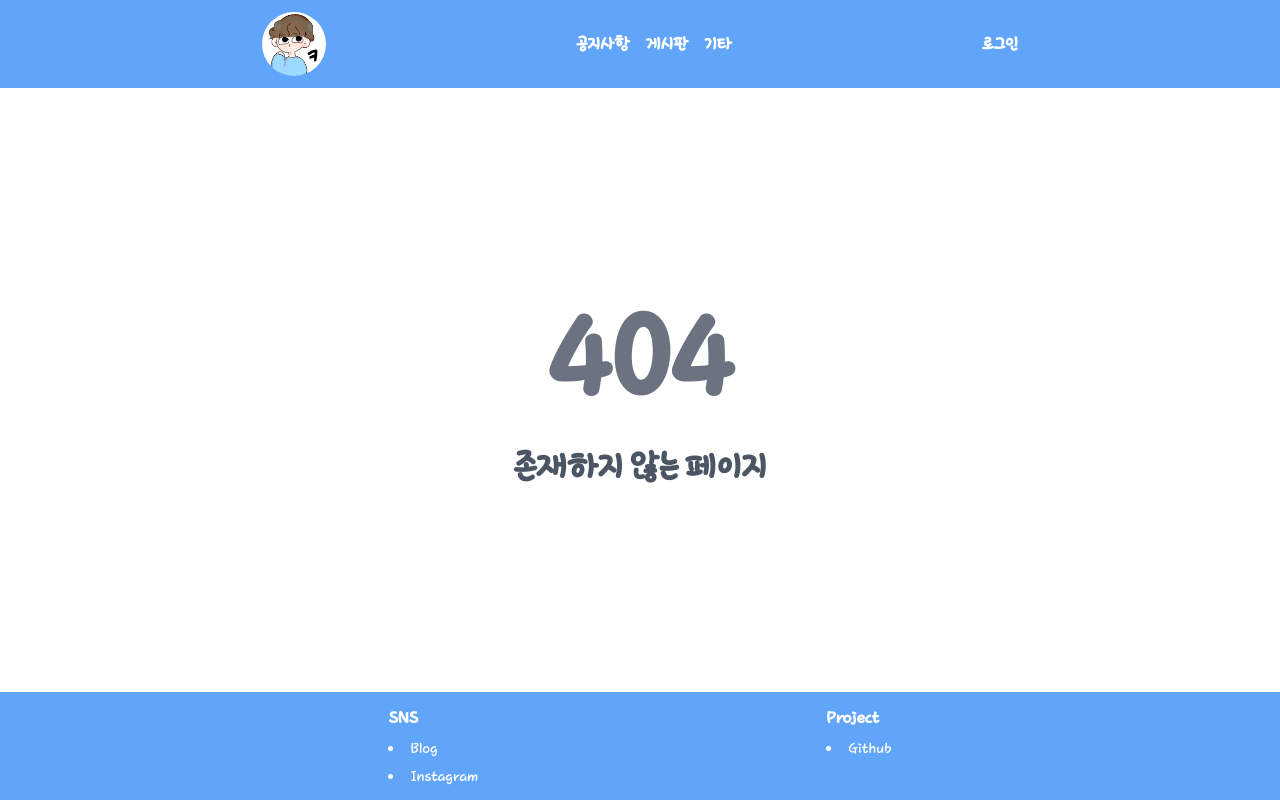
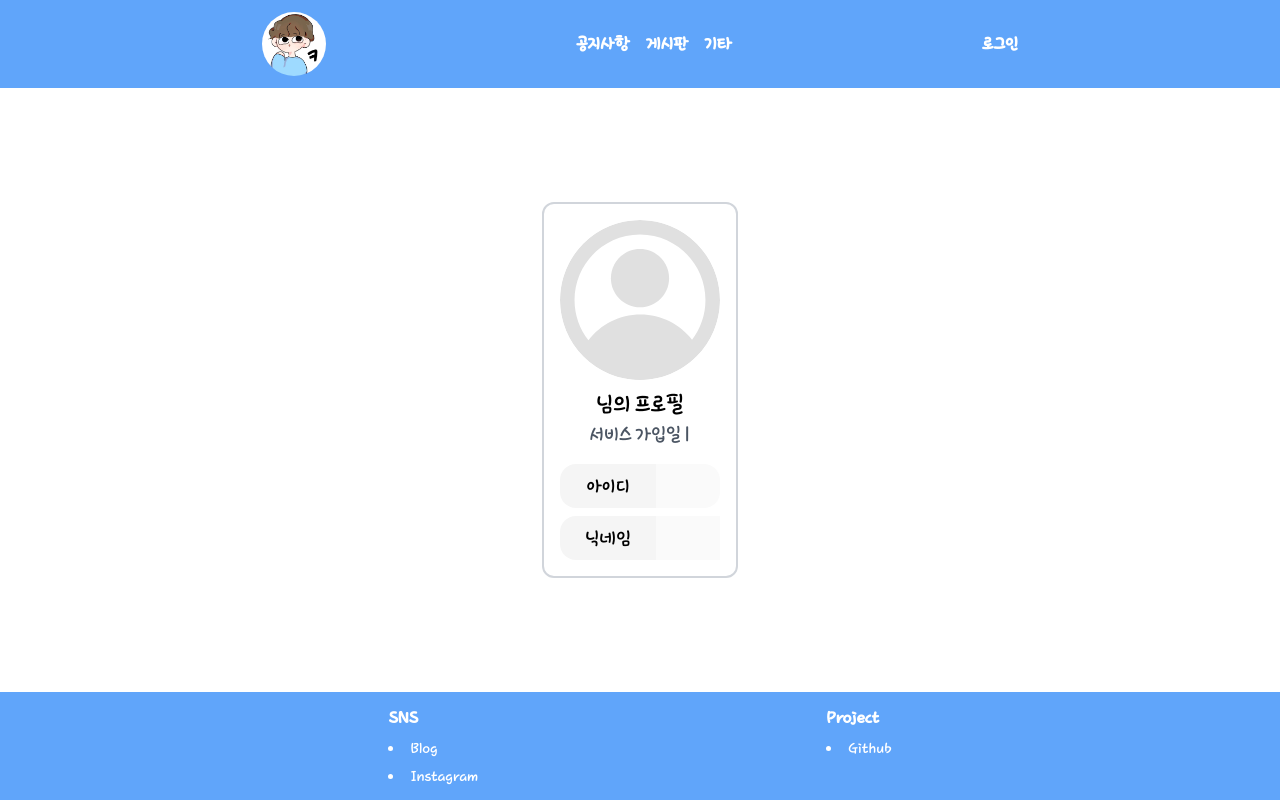
Before and after one commit to Baebin/BinProject_Frontend, a React (Create React App) app: page /profile/1 in a window 1280 px wide. Before the commit this address had no page. Built offline with nearby package versions, Linux system fonts and the light colour scheme; no server answers.

Commit message:
User Profile Added

```diff
--- a/src/App.tsx
+++ b/src/App.tsx
@@ -11,6 +11,7 @@ import MyProfile from "./pages/account/MyProfile";
 import NoticePage from "./pages/notice/NoticePage";
 import NoticeDetailPage from "./pages/notice/NoticeDetailPage";
 import NoticeEditPage from "./pages/notice/NoticeEditPage";
+import UserProfile from "./pages/account/UserProfile";
 
 function App() {
     return (
@@ -25,6 +26,7 @@ function App() {
                         <Route path="/register" element={<RegisterPage />}></Route>
 
                         <Route path="/profile" element={<MyProfile />}></Route>
+                        <Route path="/profile/:idx" element={<UserProfile />}></Route>
 
                         <Route path="/notice" element={<NoticePage />}></Route>
                         <Route path="/notice/:idx" element={<NoticeDetailPage />}></Route>
--- /dev/null
+++ b/src/pages/account/UserProfile.tsx
@@ -0,0 +1,86 @@
+import React, {useEffect, useState} from 'react';
+import {apiManager} from "../../utility/ApiManager";
+import {ErrorDto} from "../../model/dto/ErrorDto";
+import {useNavigate, useParams} from "react-router-dom";
+import {imageManager, images} from "../../utility/ImageManager";
+
+function UserProfile() {
+    const pageName = "프로필";
+
+    const {idx} = useParams();
+
+    const [profile, setProfile] = useState<string>(images.profileNotFound);
+
+    const [id, setId] = useState<string | null>(null);
+    const [name, setName] = useState<string | null>(null);
+    const [regDate, setRegDate] = useState<number | null>(null);
+
+    const navigate = useNavigate();
+
+    useEffect(() => {
+        apiManager.get(
+            "account/load/profile",
+            {
+                idx: idx,
+            },
+            (res : any) => {
+                setProfile(
+                    imageManager.getProfile(res.data.idx)
+                );
+
+                setId(res.data.id);
+                setName(res.data.name);
+                setRegDate(res.data.reg_date);
+            },
+            (error : ErrorDto) => {
+                if (apiManager.handleException(error, navigate, pageName))
+                    return;
+            }
+        );
+    }, []);
+
+    return (
+        <div className="p-4">
+            <div
+                className="flex flex-col items-center p-4 gap-y-2 border-2 border-gray-300 rounded-xl text-xl text-center">
+                <img className="w-40 h-40 rounded-full cursor-pointer hover:shadow-xl"
+                     src={profile}
+                     alt="logo"
+                     onError={(e) => {
+                         setProfile(images.profileNotFound);
+                     }}
+                />
+                <div>
+                    <p className="text-2xl">
+                        {name}님의 프로필
+                    </p>
+                    <p className="mb-2 text-gray-600 text-xl">
+                        서비스 가입일 | {regDate}
+                    </p>
+                </div>
+                <div className="w-full flex bg-white rounded-2xl hover:shadow-md">
+                    <div className="px-6 py-2 bg-neutral-100 rounded-l-2xl">
+                        <p className="w-12">
+                            아이디
+                        </p>
+                    </div>
+                    <p className="grow px-6 py-2 break-all bg-neutral-50 rounded-r-2xl text-left">
+                        {id}
+                    </p>
+                </div>
+                <div className="w-full flex bg-white rounded-2xl hover:shadow-md">
+                    <div className="flex items-center px-6 py-2 bg-neutral-100 rounded-l-2xl">
+                        <p className="w-12">
+                            닉네임
+                        </p>
+                    </div>
+                    <p className="flex items-center grow px-6 py-1 break-all bg-neutral-50 text-left">
+                        {name}
+                    </p>
+                </div>
+            </div>
+        </div>
+    );
+}
+
+export default UserProfile;
--- a/src/pages/notice/NoticeDetailPage.tsx
+++ b/src/pages/notice/NoticeDetailPage.tsx
@@ -58,9 +58,9 @@ function NoticeDetailPage() {
     return (
         <div className="w-screen max-w-[700px] p-4">
             <div className="border-b pb-2">
-                <p className="text-xl">
+                <button className="text-xl hover:opacity-80" onClick={() => navigate("/notice")}>
                     [공지]
-                </p>
+                </button>
                 <div className="flex justify-between items-center mb-4">
                     <p className="text-2xl">
                         {title}
@@ -74,6 +74,8 @@ function NoticeDetailPage() {
                     }
                 </div>
                 <div className="flex items-center gap-x-2 text-lg">
+                    <button className="flex items-center gap-x-2 hover:opacity-80"
+                            onClick={() => navigate(`/profile/${authorIdx}`)}>
                         <img className="w-8 h-8 rounded-full"
                              src={imageManager.getProfile(authorIdx)}
                              onError={(e: any) => {
@@ -81,6 +83,7 @@ function NoticeDetailPage() {
                              }}
                         />
                         <p className="text-gray-500">{authorName}</p>
+                    </button>
                     <p className="text-gray-400">{regDate}</p>
                 </div>
             </div>
--- a/src/pages/notice/NoticeEditPage.tsx
+++ b/src/pages/notice/NoticeEditPage.tsx
@@ -140,9 +140,9 @@ function NoticeDetailPage() {
     return (
         <div className="w-screen max-w-[700px] p-4">
             <div className="border-b pb-2">
-                <p className="text-xl">
+                <button className="text-xl hover:opacity-80" onClick={() => navigate("/notice")}>
                     [공지]
-                </p>
+                </button>
                 <div className="flex justify-between items-center mb-4">
                     <input className="grow mr-4 text-2xl" type="text" value={title ?? ""}
                            onChange={(e: any) => setTitle(e.target.value)}/>
--- a/src/pages/notice/NoticePage.tsx
+++ b/src/pages/notice/NoticePage.tsx
@@ -11,18 +11,20 @@ function NoticePage() {
 
     const renderPost = (idx : any, logo: any, title : string, author : string, regDate : string) => {
         return (
-            <button className="flex flex-col w-60 pt-4 pl-4 pr-4 p-2 border-2 rounded-2xl cursor-pointer hover:shadow-xl" key={idx}
-                    onClick={() => navigate(`/notice/${idx}`)}>
+            <button
+                className="flex flex-col w-60 pt-4 pl-4 pr-4 p-2 border-2 rounded-2xl cursor-pointer hover:shadow-xl"
+                key={idx}
+                onClick={() => navigate(`/notice/${idx}`)}>
                 <img className="w-full h-full"
                      src={logo}
-                     onError={(e : any) => {
+                     onError={(e: any) => {
                          e.target.src = images.imageNotFound;
                      }}
                 />
-                <p className="text-2xl mt-2 pb-1 border-b truncate">
+                <p className="w-full mt-2 pb-1 border-b truncate text-2xl text-left">
                     {title}
                 </p>
-                <div className="flex justify-between">
+                <div className="w-full flex justify-between">
                     <p className="text-sm text-gray-400">
                         {author}
                     </p>
```
Lines whose indentation alone changed are shown as unchanged.
